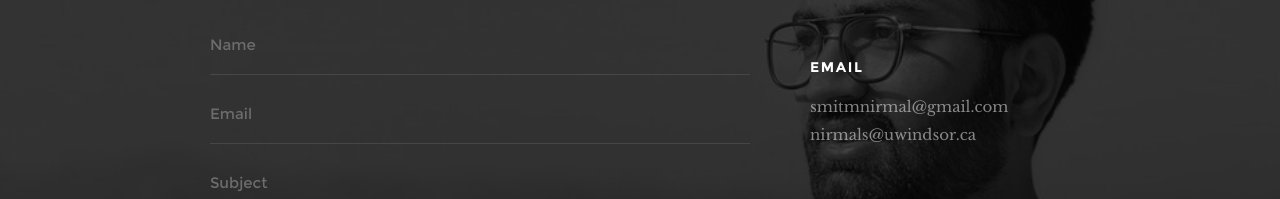
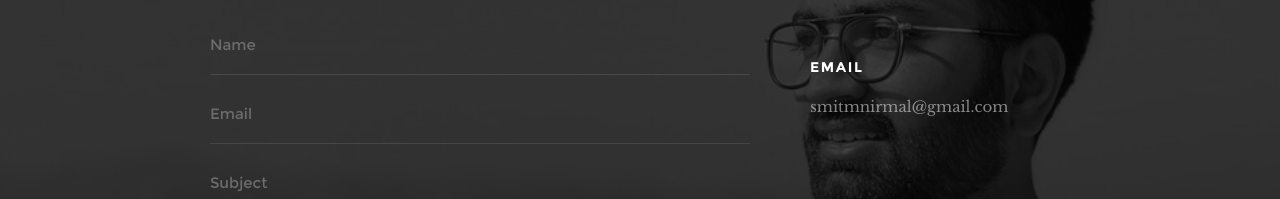
Before and after one commit to smitmnirmal/smitmnirmal.github.io, a plain HTML site: page index.html in a window 1280 px wide. Shown: the part 4807-5006 px from the top of the page. Drawn offline with Linux system fonts and the light colour scheme.

Commit message:
remove email

```diff
--- a/index.html
+++ b/index.html
@@ -630,7 +630,7 @@
             <div class="col-four tab-full contact__infos">
                 <h4 class="h06">Email</h4>
                 <p>smitmnirmal@gmail.com<br>
-                nirmals@uwindsor.ca
+                <!-- nirmals@uwindsor.ca -->
                 </p>
 
             </div>
```
